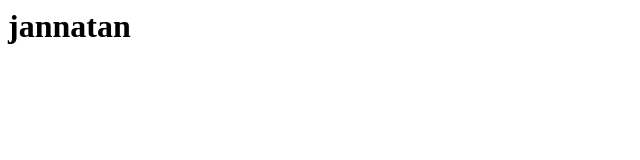
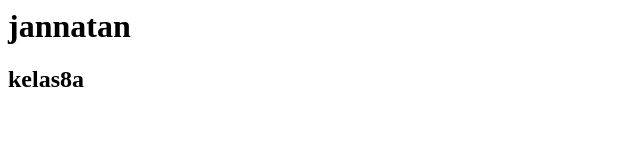
Before and after one commit to Jannatankarim/proyek-1, a plain HTML site: page index.html in a window 1280 px wide. Shown: the whole page, without its empty margins (0-640 px from the left). Drawn offline with Linux system fonts and the light colour scheme.

Commit message:
Update index.html

```diff
--- a/index.html
+++ b/index.html
@@ -1 +1,2 @@
 <H1>jannatan</H1>
+<H2>kelas8a<H2>
```
